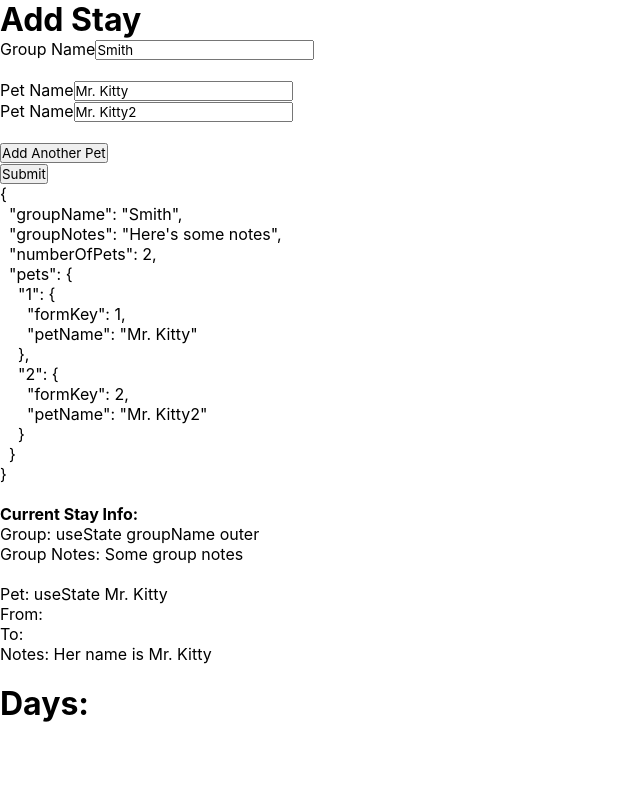
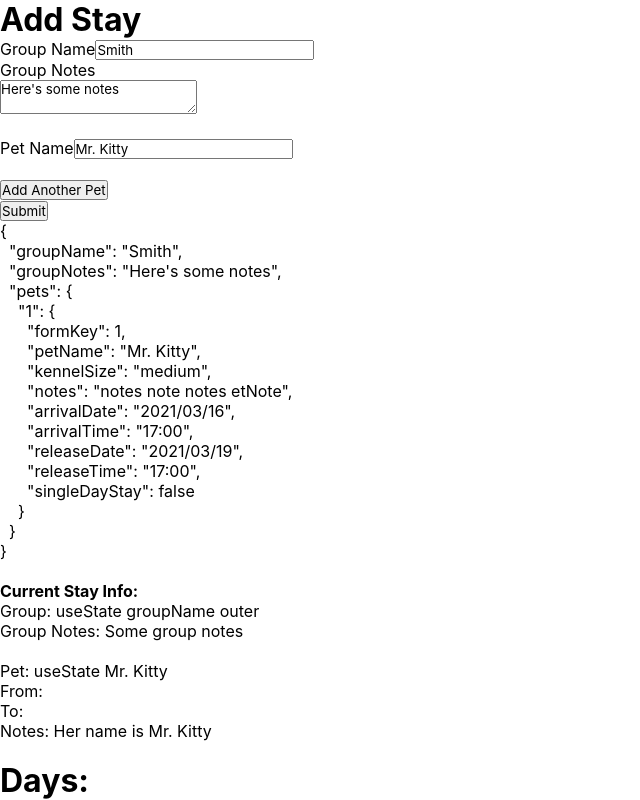
Before and after one commit to super-Colin/super-boarding, a React (Create React App) app: page / in a window 1280 px wide. Shown: the whole page, without its empty margins (0-640 px from the left). Built offline with nearby package versions, Linux system fonts and the light colour scheme.

Commit message:
form is much better under the hood now, just needs inputs added back

```diff
--- a/src/App.js
+++ b/src/App.js
@@ -42,9 +42,9 @@
   const addNewStayToReservations = (newStay) =>{
     // console.log('addNewStay is receiving:', newStay);
     let newReservations = [];
-    newStay.pets.map((petStay)=>{
-      createReservationsFromStay(newStay.groupName, petStay)
-    });
+    // newStay.pets.map((petStay)=>{
+    //   createReservationsFromStay(newStay.groupName, petStay)
+    // });
     console.log('addNewStay is passing on:',newReservations);
   }
 
--- a/src/components/AddStayForm.js
+++ b/src/components/AddStayForm.js
@@ -3,38 +3,38 @@
 const AddStayForm = ({passNewGroupStayUpScope}) => {
     const [groupName, setGroupName]= useState('Group from form');
     const [petName, setPetName]= useState('Mr. Kitty');
-    const [arrivalDate, setArrivalDate] = useState('2021-03-16');
+    const [arrivalDate, setArrivalDate] = useState('2021/03/16');
     const [arrivalTime, setArrivalTime] = useState('09:15');
-    const [releaseDate, setReleaseDate] = useState('2021-03-19');
+    const [releaseDate, setReleaseDate] = useState('2021/03/19');
     const [releaseTime, setReleaseTime] = useState('17:00');
     const [petNotes,setPetNotes] = useState('heres some notes');
     const [kennelSize,setKennelSize] = useState('medium');
-        // const petDetails = {
-        //     "petName": petName,
-        //     "kennelSize": kennelSize,
-        //     "notes": petNotes,
-        //     "arrivalDate": formattedArrivalDate,
-        //     "arrivalTime": arrivalTime,
-        //     "releaseDate": formattedReleaseDate,
-        //     "releaseTime": releaseTime,
-        //     "singleDayStay": areDatesSameDay(arrivalDate, releaseDate)
-        // }
+        const boilerplatePetDetails = {
+            // "formKey": 1,2,3..
+            "petName": "Mr. Kitty",
+            "kennelSize": 'medium',
+            "notes":'notes note notes etNote',
+            "arrivalDate": '2021/03/16',
+            "arrivalTime": '17:00',
+            "releaseDate": '2021/03/19',
+            "releaseTime": '17:00',
+            "singleDayStay": false
+        }
 
-    const increasePetStayInputs = ()=>{}
+    const increasePetStayInputs = ()=>{
+        let newState = { ...addStayFormStayState};
+        let newPetStayLabel = Object.keys(newState.pets).length * Math.ceil(Math.random() * 35);
+        newState.pets[newPetStayLabel] = {"formKey":newPetStayLabel , ...boilerplatePetDetails}
+        setAddStayFormStayState(newState);
+    }
 
     const [addStayFormStayState, setAddStayFormStayState] = useState({
         "groupName": "Smith",
         "groupNotes": "Here's some notes",
-        "numberOfPets": 2,
         "pets":{
-            "1":{
-                "formKey":1,
-                "petName":"Mr. Kitty"
+            "1":{"formKey":1,
+                ...boilerplatePetDetails
             },
-            "2":{
-                "formKey":2,
-                "petName":"Mr. Kitty2"
-            }
         }
 
     })
@@ -44,9 +44,9 @@
         setAddStayFormStayState({ ...addStayFormStayState, [e.target.name]: e.target.value})
     }
     const updatePetState = (e)=>{
-        console.log('previous state is : ', addStayFormStayState)
+        // console.log('previous state is : ', addStayFormStayState)
         let newState = { ...addStayFormStayState};
-        console.log('newState is : ', newState)
+        // console.log('newState is : ', newState)
         newState.pets[e.target.getAttribute('data-formkey')] = {...newState.pets[e.target.getAttribute('data-formKey')], [e.target.name]:e.target.value }
         setAddStayFormStayState(newState);
     }
@@ -67,6 +67,12 @@
             <div className="addStayForm_inputWrapper">
                 <label htmlFor="addStay-groupName">Group Name</label>
                 <input required id="addStay-groupName" type="text" minLength="4" name="groupName" value={addStayFormStayState.groupName} onChange={(e)=> updateGroupState(e) } />
+            </div>
+
+            <div className="addStayForm_inputWrapper">
+                <label htmlFor="addStay-groupNotes">Group Notes</label>
+                <br />
+                <textarea required id="addStay-groupNotes" type="text" minLength="4" name="groupNotes" value={addStayFormStayState.groupNotes} onChange={(e)=> updateGroupState(e) } />
             </div>
             <br />
 
```
